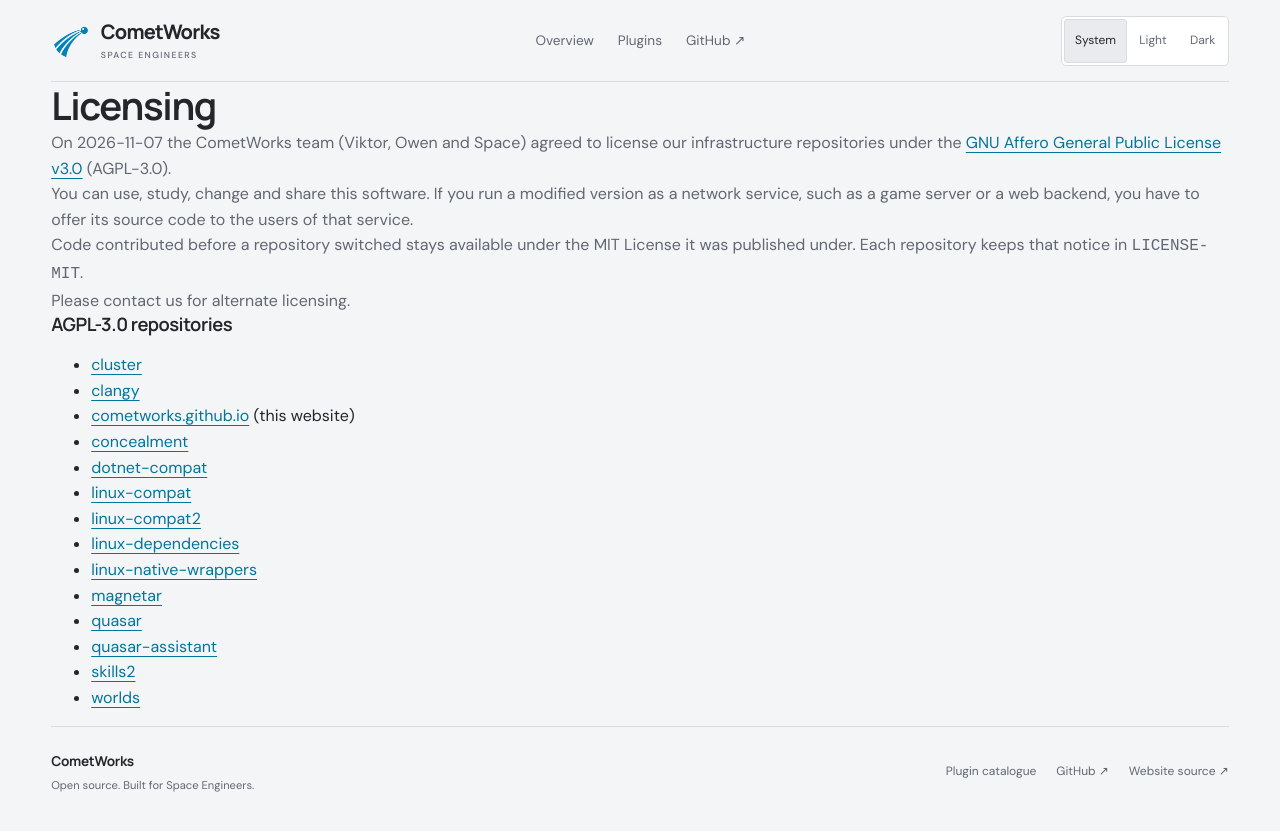
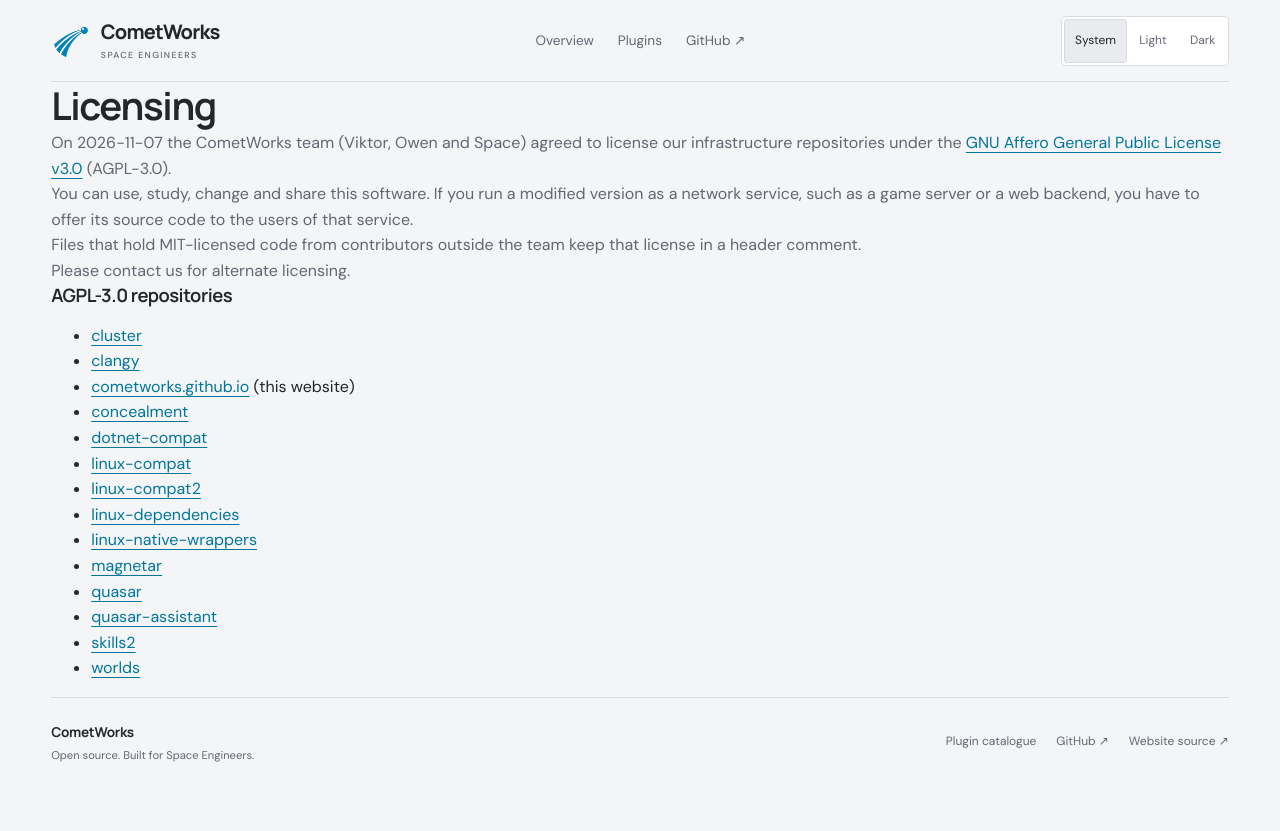
Before and after one commit to CometWorks/cometworks.github.io, a Jekyll site: the page built from licensing.md, in a window 1280 px wide. Shown: the top 831 px of the page. Built offline with Jekyll 4.4.1, drawn with Linux system fonts in a browser that asks for light colours.

Commit message:
Drop LICENSE-MIT; inline the MIT notice only where outside contributors' code is (SE-1244)

```diff
--- a/licensing.md
+++ b/licensing.md
@@ -8,7 +8,7 @@ On 2026-11-07 the CometWorks team (Viktor, Owen and Space) agreed to license our
 
 You can use, study, change and share this software. If you run a modified version as a network service, such as a game server or a web backend, you have to offer its source code to the users of that service.
 
-Code contributed before a repository switched stays available under the MIT License it was published under. Each repository keeps that notice in `LICENSE-MIT`.
+Files that hold MIT-licensed code from contributors outside the team keep that license in a header comment.
 
 Please contact us for alternate licensing.
 
```
Also changed, not shown: README.md, 1 other file.
